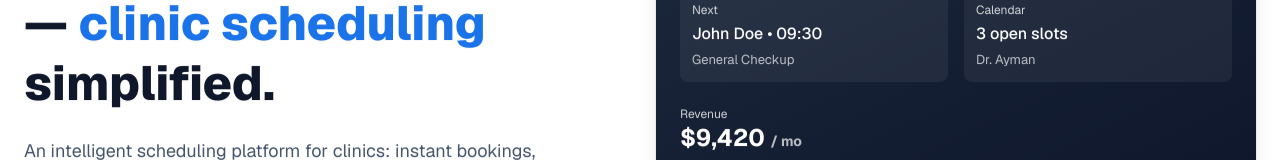
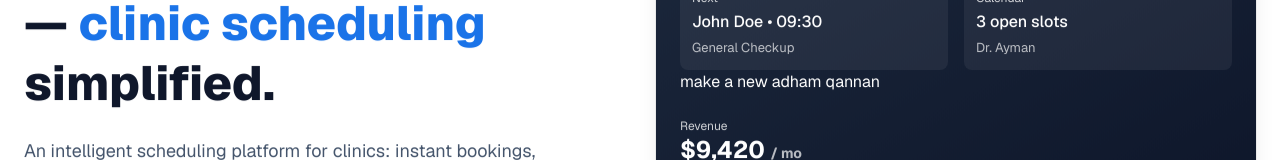
Before and after one commit to AliQannan/aws, a Next.js app: page / in a window 1280 px wide. Shown: the part 256-416 px from the top of the page. Built offline with nearby package versions, Linux system fonts and the light colour scheme.

Commit message:
Update page.js

```diff
--- a/app/page.js
+++ b/app/page.js
@@ -166,7 +166,9 @@ export default function Home() {
                     <div className="text-[13px] opacity-70 mt-1">Dr. Ayman</div>
                   </div>
                 </div>
-
+ <div>
+            make a new adham qannan
+            </div>
                 <div className="mt-6">
                   <div className="text-xs opacity-80">Revenue</div>
                   <div className="text-2xl font-bold">$9,420 <span className="text-sm opacity-70">/ mo</span></div>
```
